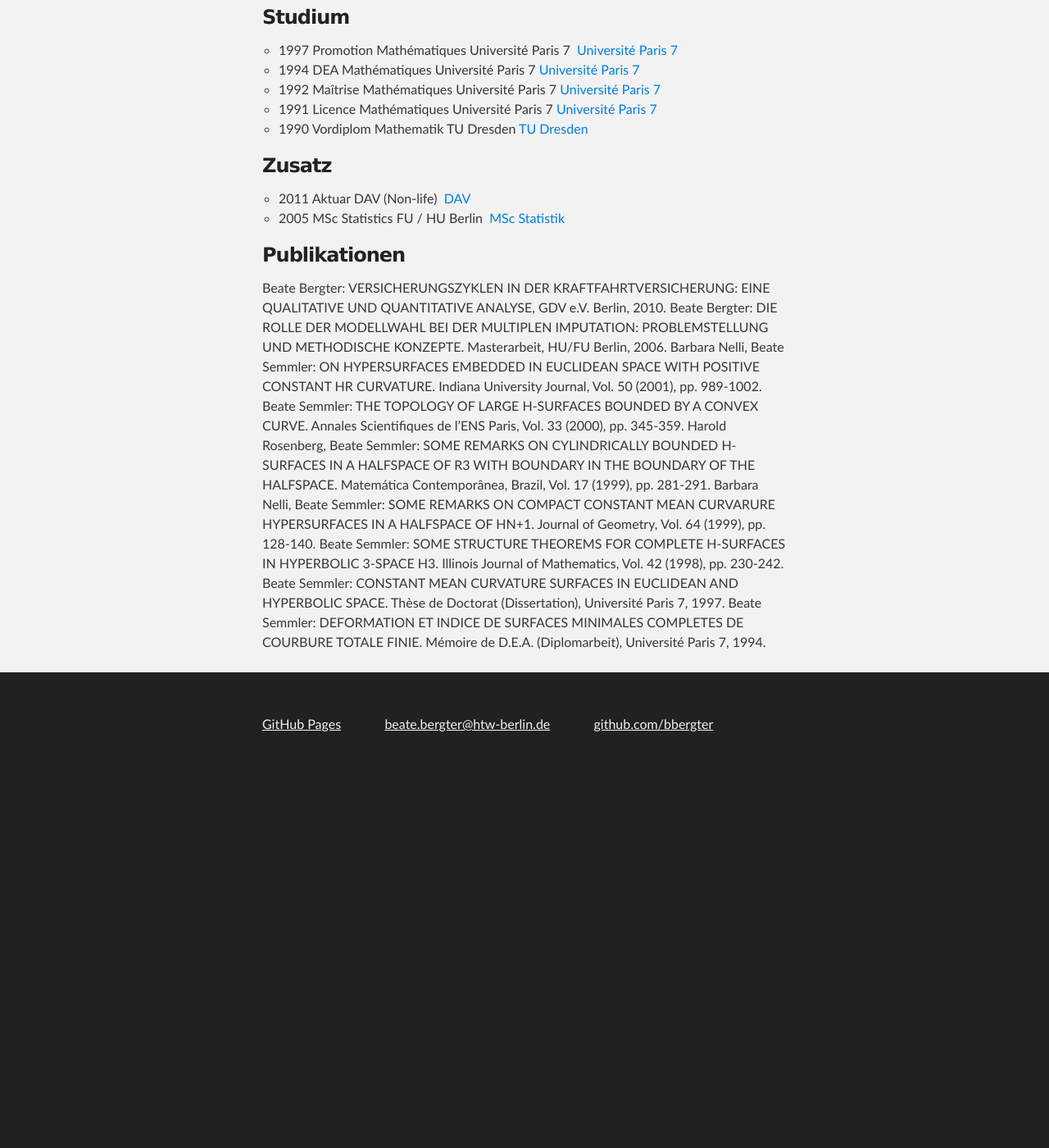
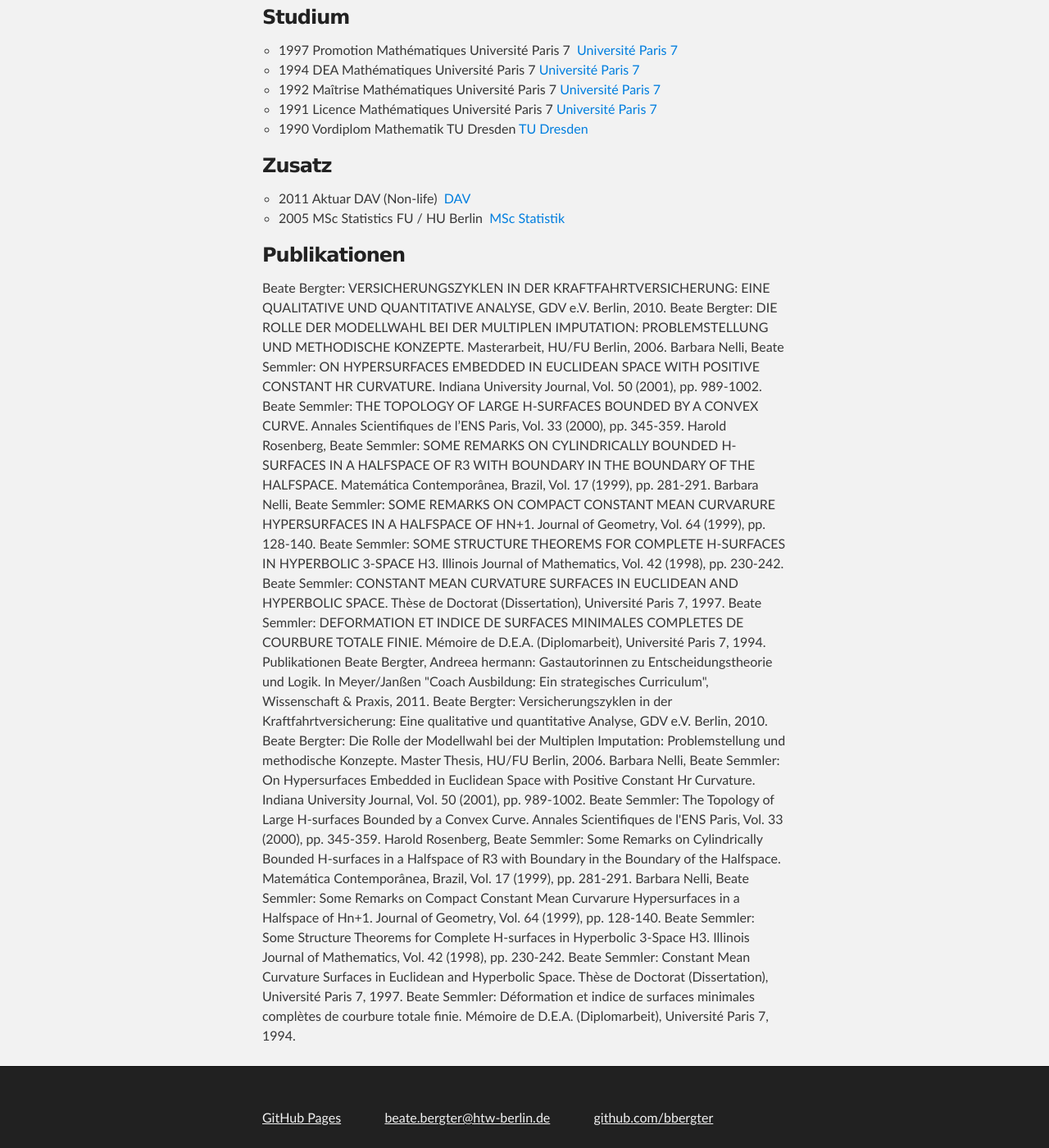
Before and after one commit to bbergter/bbergter, a Jekyll site: the page built from cv/index.html, in a window 1280 px wide and 1400 px high, scrolled down 441 px. Shown: the whole window at 82% size. Built offline with Jekyll 4.4.1, drawn with Linux system fonts in a browser that asks for light colours; before the commit the page ends 1361 px from its top, so only the background shows below that.

Commit message:
Update index.html

```diff
--- a/cv/index.html
+++ b/cv/index.html
@@ -66,7 +66,7 @@
 
         <h3>Publikationen</h3>
 
-        Beate Bergter: VERSICHERUNGSZYKLEN IN DER KRAFTFAHRTVERSICHERUNG: EINE QUALITATIVE UND QUANTITATIVE ANALYSE, GDV e.V. Berlin, 2010.
+Beate Bergter: VERSICHERUNGSZYKLEN IN DER KRAFTFAHRTVERSICHERUNG: EINE QUALITATIVE UND QUANTITATIVE ANALYSE, GDV e.V. Berlin, 2010.
 
 Beate Bergter: DIE ROLLE DER MODELLWAHL BEI DER MULTIPLEN IMPUTATION: PROBLEMSTELLUNG UND METHODISCHE KONZEPTE. Masterarbeit, HU/FU Berlin, 2006.
 
@@ -85,6 +85,46 @@
 Beate Semmler: DEFORMATION ET INDICE DE SURFACES MINIMALES COMPLETES DE COURBURE TOTALE FINIE. Mémoire de D.E.A. (Diplomarbeit), Université Paris 7, 1994.
 
 
+   Publikationen
+
+
+        Beate Bergter, Andreea hermann: Gastautorinnen zu Entscheidungstheorie und Logik. In Meyer/Janßen "Coach Ausbildung: Ein strategisches Curriculum", Wissenschaft & Praxis, 2011.
+
+
+
+Beate Bergter: Versicherungszyklen in der Kraftfahrtversicherung: Eine qualitative und quantitative Analyse, GDV e.V. Berlin, 2010.
+
+
+
+Beate Bergter: Die Rolle der Modellwahl bei der Multiplen Imputation: Problemstellung und methodische Konzepte. Master Thesis, HU/FU Berlin, 2006.
+
+
+
+Barbara Nelli, Beate Semmler: On Hypersurfaces Embedded in Euclidean Space with Positive Constant Hr  Curvature. Indiana University Journal, Vol. 50 (2001), pp. 989-1002.
+
+
+
+Beate Semmler: The Topology of Large H-surfaces Bounded by a Convex Curve. Annales Scientifiques de l'ENS Paris, Vol. 33 (2000), pp. 345-359.
+
+
+
+Harold Rosenberg, Beate Semmler: Some Remarks on Cylindrically Bounded H-surfaces in a Halfspace of R3 with Boundary in the Boundary of the Halfspace. Matemática Contemporânea, Brazil, Vol. 17 (1999), pp. 281-291.
+
+
+
+Barbara Nelli, Beate Semmler: Some Remarks on Compact Constant Mean Curvarure Hypersurfaces in a Halfspace of Hn+1. Journal of Geometry, Vol. 64 (1999), pp. 128-140.
+
+
+
+Beate Semmler: Some Structure Theorems for Complete H-surfaces in Hyperbolic 3-Space H3. Illinois Journal of Mathematics, Vol. 42 (1998), pp. 230-242.
+
+
+
+Beate Semmler: Constant Mean Curvature Surfaces in Euclidean and Hyperbolic Space. Thèse de Doctorat (Dissertation), Université Paris 7, 1997.
+
+
+
+Beate Semmler: Déformation et indice de surfaces minimales complètes de courbure totale finie. Mémoire de D.E.A. (Diplomarbeit), Université Paris 7, 1994.
 
 
 
```
